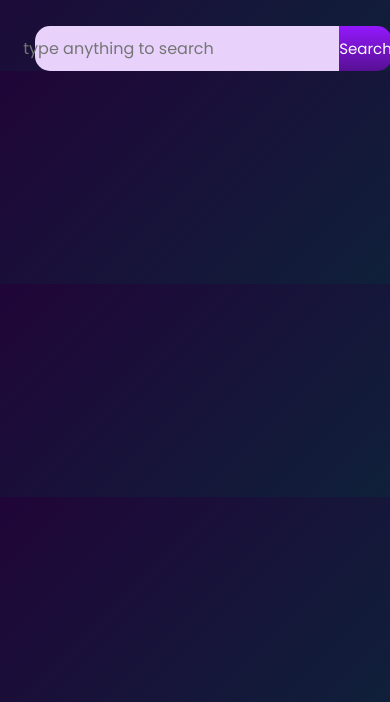
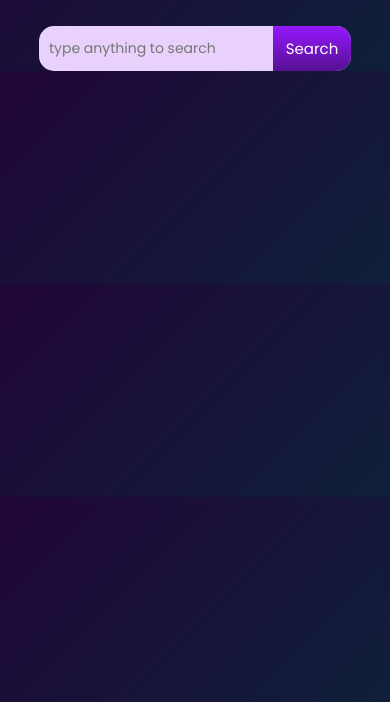
Before and after one commit to mobasshirCode/image-search-app, a plain HTML site: page index.html in a window 390 px wide. Shown: the part 142-844 px from the top of the page. Drawn offline with Linux system fonts and the light colour scheme.

Commit message:
Fixed responsiveness for small screens

```diff
--- a/style.css
+++ b/style.css
@@ -8,7 +8,7 @@
 }
 
 body {
-  background: linear-gradient(135deg,#200538,#0f203a);
+  background: linear-gradient(135deg, #200538, #0f203a);
   color: #fff;
 }
 
@@ -49,7 +49,7 @@ h1 {
   border: 0;
   outline: 0;
   color: white;
-  background: linear-gradient(#9418fd,#571094);
+  background: linear-gradient(#9418fd, #571094);
   cursor: pointer;
 }
 
@@ -57,7 +57,7 @@ h1 {
   padding: 10px 20px;
   border: 0;
   outline: 0;
-  background: linear-gradient(#9418fd,#571094);
+  background: linear-gradient(#9418fd, #571094);
   color: #fff;
   border-radius: 5px;
   margin: 20px auto 100px;
@@ -75,32 +75,36 @@ h1 {
 }
 
 #search-result img {
-  /* border: 1px solid black; */
+  border: 1px solid #efeef0;
   object-fit: cover;
   margin: 25px;
   border-radius: 5px;
   width: 25vw;
   height: 25vw;
 }
-
+#search-result img:hover {
+  box-shadow: 1px 1px 8px #9418fd;
+  transform: scale(1.05);
+}
 @media screen and (max-width: 600px) {
   #search-form {
-    width: 95%;
+    width: 80%;
     max-width: 320px;
     height: 45px;
     margin: auto;
   }
 
   #searchbox {
-    font-size: 16px;
+    font-size: 14px;
     padding: 0;
-    padding-left: 25px;
+    margin-left: 10px;
+    margin-right: -100px;
   }
 
   #btn {
     font-size: 15px;
-    width: 27%;
-    padding: 0;
+    padding: 0px 10px;
+    width: 25%;
   }
 
   #search-result {
```
